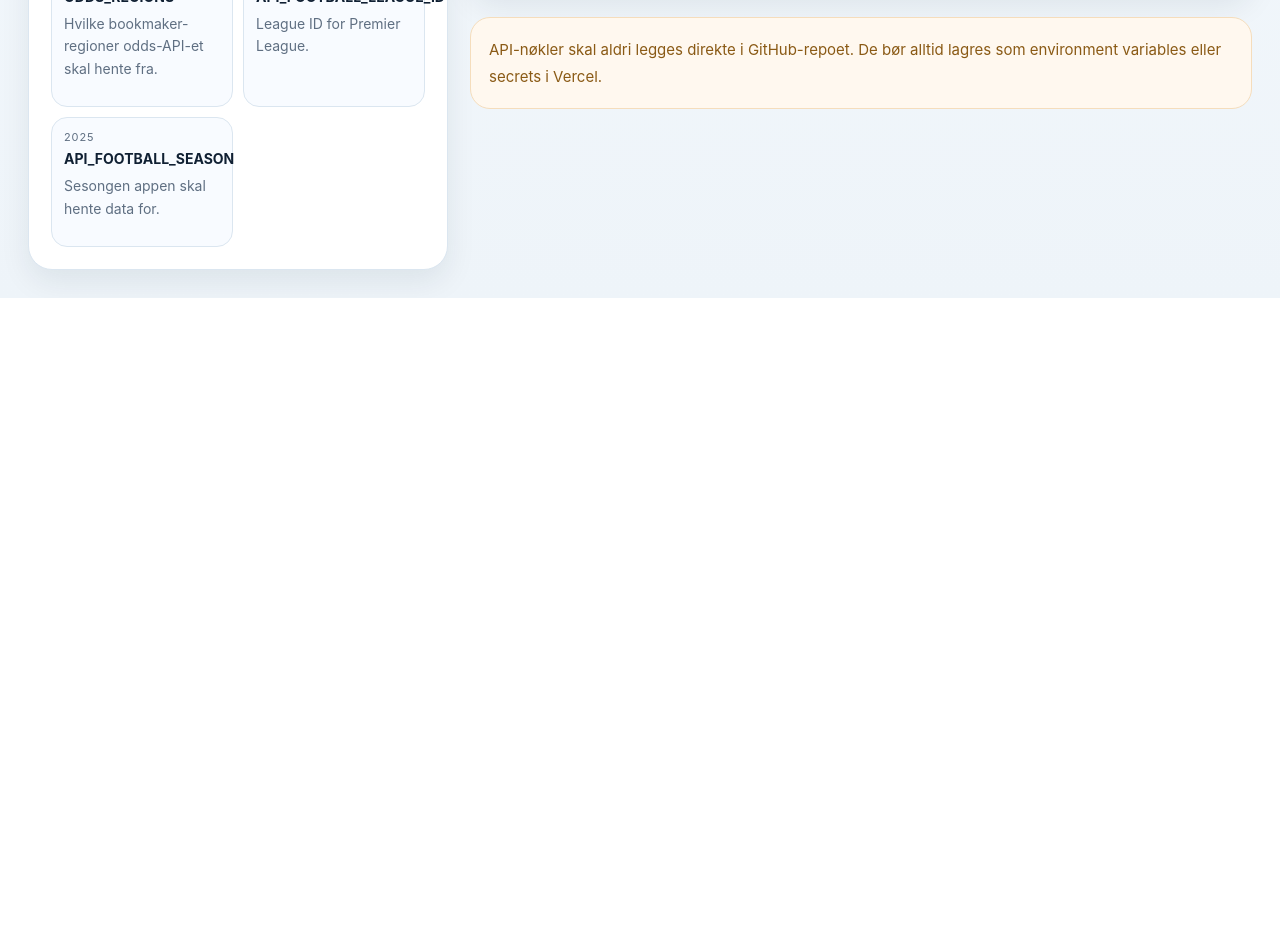
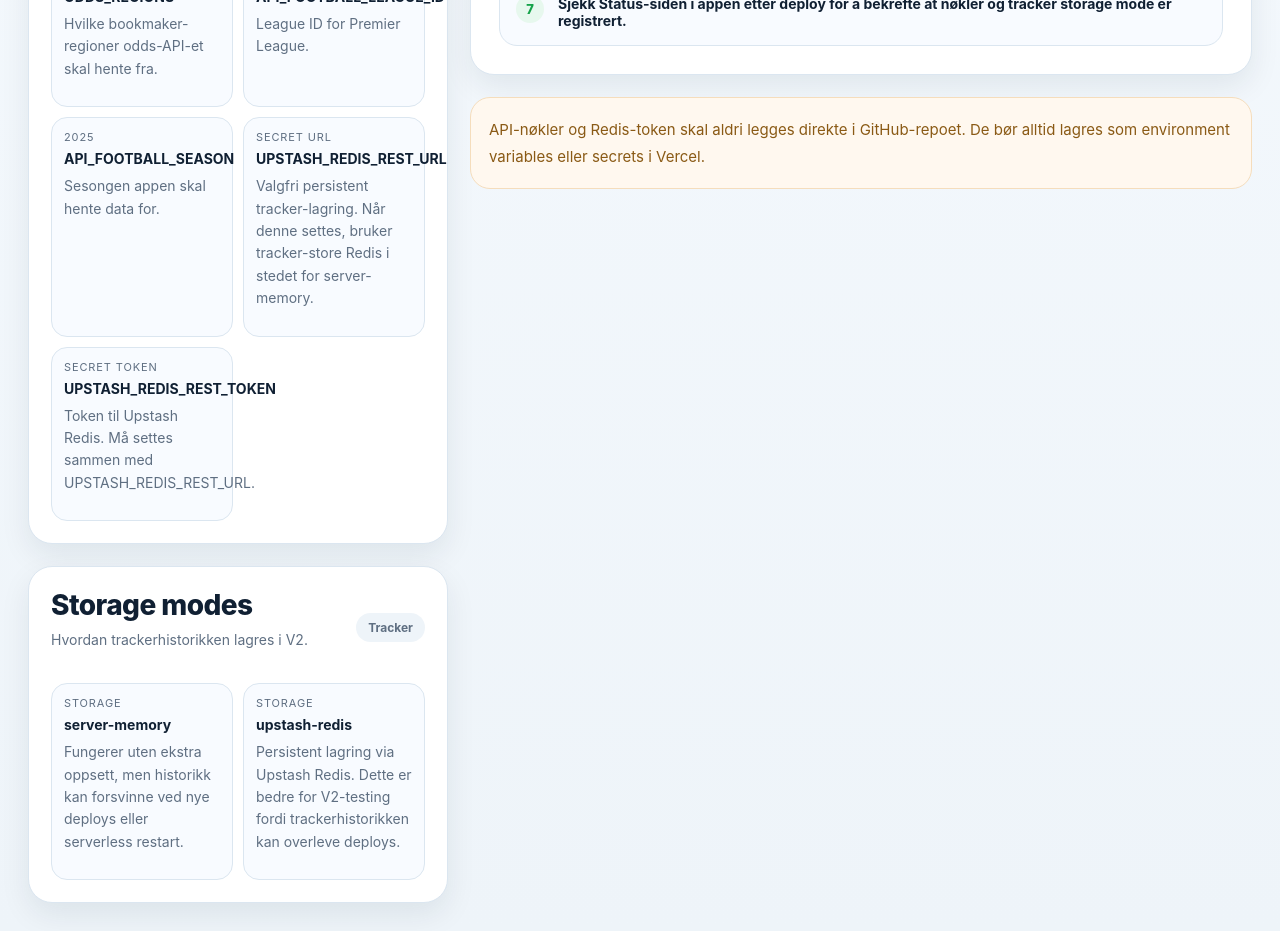
Before and after one commit to hakonnilsen157-commits/PL-betting-model, a Next.js app in the folder pl-vercel-v1/: page /setup in a window 1280 px wide. Shown: the part 1000-1931 px from the top of the page. Before the commit the page ends 1298 px from the top, so only its background shows below. Built offline with nearby package versions, Linux system fonts and the light colour scheme.

Commit message:
Document Upstash tracker storage setup

```diff
--- a/pl-vercel-v1/app/setup/page.tsx
+++ b/pl-vercel-v1/app/setup/page.tsx
@@ -34,6 +34,16 @@ const envVars = [
     value: '2025',
     description: 'Sesongen appen skal hente data for.',
   },
+  {
+    name: 'UPSTASH_REDIS_REST_URL',
+    value: 'secret URL',
+    description: 'Valgfri persistent tracker-lagring. Når denne settes, bruker tracker-store Redis i stedet for server-memory.',
+  },
+  {
+    name: 'UPSTASH_REDIS_REST_TOKEN',
+    value: 'secret token',
+    description: 'Token til Upstash Redis. Må settes sammen med UPSTASH_REDIS_REST_URL.',
+  },
 ];
 
 const setupSteps = [
@@ -41,8 +51,20 @@ const setupSteps = [
   'Åpne Settings og deretter Environment Variables.',
   'Legg inn API-nøkler som secrets, ikke direkte i koden.',
   'Sett DATA_MODE til ønsket modus.',
+  'Legg inn Upstash Redis-variablene hvis trackerhistorikk skal overleve nye deploys.',
   'Redeploy prosjektet etter at environment variables er lagret.',
-  'Sjekk Status-siden i appen etter deploy for å bekrefte at nøklene er registrert.',
+  'Sjekk Status-siden i appen etter deploy for å bekrefte at nøkler og tracker storage mode er registrert.',
+];
+
+const storageModes = [
+  {
+    title: 'server-memory',
+    text: 'Fungerer uten ekstra oppsett, men historikk kan forsvinne ved nye deploys eller serverless restart.',
+  },
+  {
+    title: 'upstash-redis',
+    text: 'Persistent lagring via Upstash Redis. Dette er bedre for V2-testing fordi trackerhistorikken kan overleve deploys.',
+  },
 ];
 
 export default function SetupPage() {
@@ -54,7 +76,7 @@ export default function SetupPage() {
             <div className="eyebrow">Premier League Betting Model</div>
             <h1 className="hero-title">Setup</h1>
             <p className="hero-subtitle">
-              En praktisk side for hvordan appen bør konfigureres i Vercel når den skal bruke live API-er og mer seriøse datakilder.
+              En praktisk side for hvordan appen bør konfigureres i Vercel når den skal bruke live API-er, persistent tracker og mer seriøse datakilder.
             </p>
           </div>
           <div className="updated-at">Configuration</div>
@@ -82,6 +104,26 @@ export default function SetupPage() {
               ))}
             </div>
           </section>
+
+          <section className="list-card">
+            <div className="list-card-header">
+              <div>
+                <h2 className="section-title" style={{ marginBottom: 0 }}>Storage modes</h2>
+                <p className="section-subtitle">Hvordan trackerhistorikken lagres i V2.</p>
+              </div>
+              <div className="badge-soft">Tracker</div>
+            </div>
+
+            <div className="metrics-grid" style={{ marginTop: 14 }}>
+              {storageModes.map((mode) => (
+                <div key={mode.title} className="metric-pill" style={{ textAlign: 'left' }}>
+                  <div className="metric-pill-label">Storage</div>
+                  <div className="metric-pill-value">{mode.title}</div>
+                  <p className="section-subtitle" style={{ marginTop: 8 }}>{mode.text}</p>
+                </div>
+              ))}
+            </div>
+          </section>
         </div>
 
         <aside className="right-column">
@@ -98,7 +140,7 @@ export default function SetupPage() {
           </section>
 
           <section className="warning-box">
-            API-nøkler skal aldri legges direkte i GitHub-repoet. De bør alltid lagres som environment variables eller secrets i Vercel.
+            API-nøkler og Redis-token skal aldri legges direkte i GitHub-repoet. De bør alltid lagres som environment variables eller secrets i Vercel.
           </section>
         </aside>
       </section>
```
